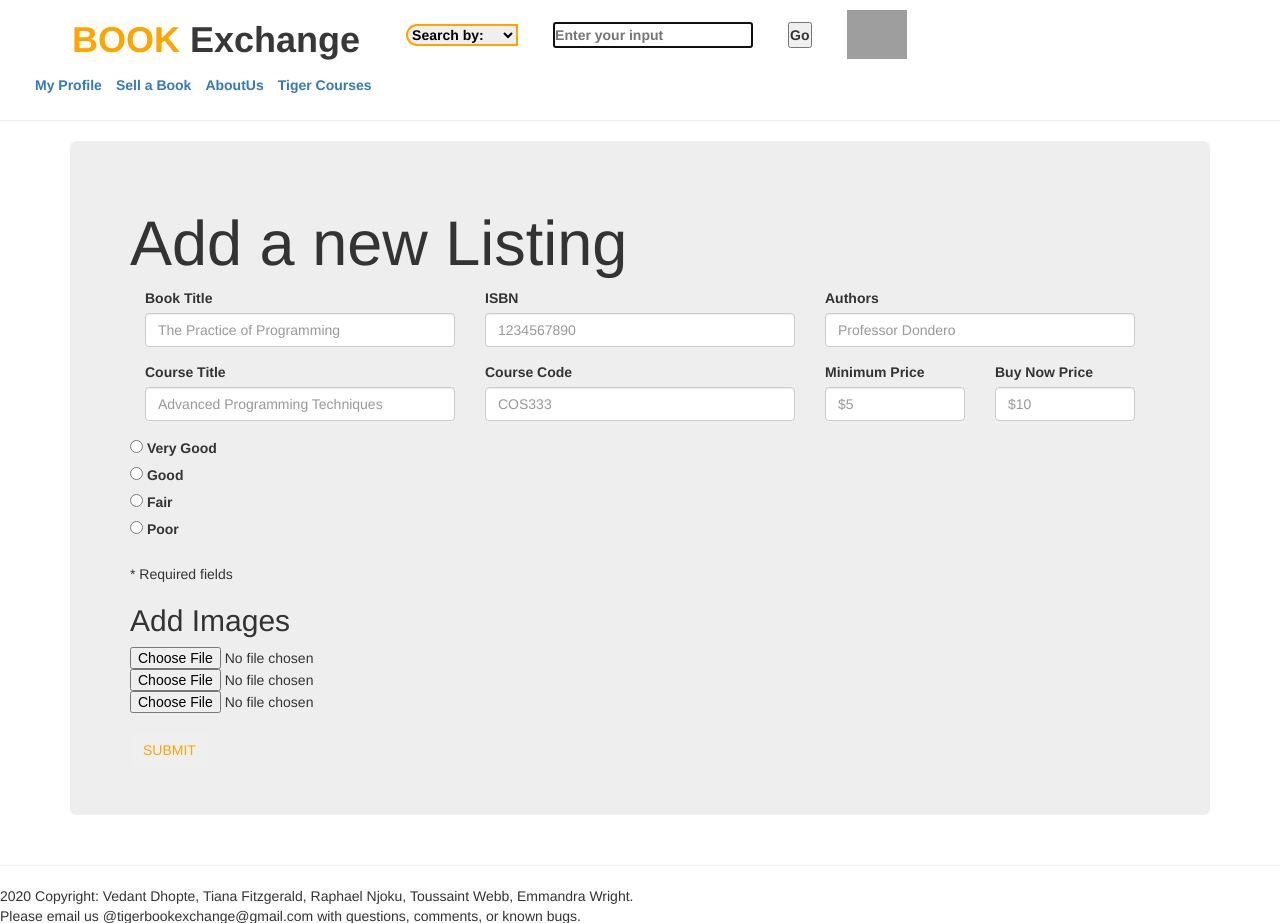
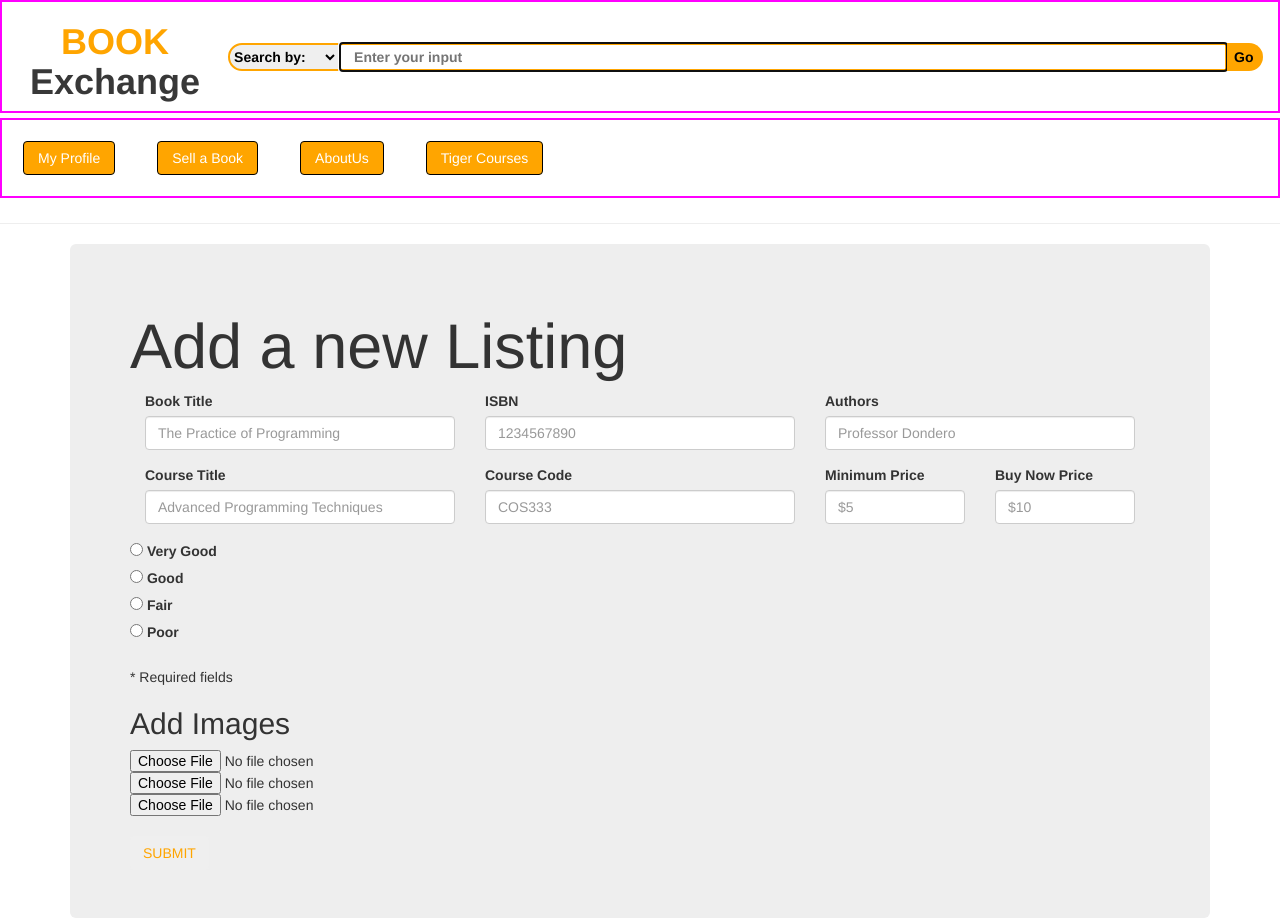
Before and after one commit to rtwebb/Book-Exchange, a Flask app: template template/sellerPage.html in a window 1280 px wide. Shown: the top 923 px of the page. Run offline with Flask 2, Linux system fonts and the light colour scheme; the template is opened without the code that fills it, so the values that code supplies are empty; some libraries are stand-ins or nearby versions; grey boxes are pictures that could not be loaded.

Commit message:
header styling

```diff
--- a/static/css/header.css
+++ b/static/css/header.css
@@ -26,10 +26,7 @@
   display: inline-block;
   overflow: hidden;
   width: 100%;
-}
-th {
-  padding-left: 0.5em;
-  padding-right: 0.5em;
+  border: 2px solid magenta;
 }
 
 th input {
@@ -43,11 +40,6 @@
 
 .searchBar {
   width: 100%;
-}
-
-
-.searchBar th {
-  padding-left: 2em;
 }
 
 .text-field {
@@ -71,6 +63,7 @@
   border-radius: 1em;
   border-bottom-right-radius: 0;
   border-top-right-radius: 0;
+  height: 2em;
 }
 
 .nav {
@@ -106,3 +99,42 @@
   display: block;
   opacity: 50%;
 }
+
+.header-entry {
+  padding-left: 2em;
+  padding-right: 2em;
+  background-color: yellow;
+}
+
+.padding-left {
+  padding-left: 2em;
+}
+
+.padding-right {
+  padding-right: 2em;
+}
+
+.input-box {
+  border: orange 2px solid;
+  height: 2em;
+  border-left: 0;
+  padding-left: 1em;
+}
+
+.go-btn {
+  border-radius: 2em;
+  border-bottom-left-radius: 0;
+  border-top-left-radius: 0;
+  border: 2px solid orange;
+  height: 2em;
+  border-left: 0;
+  padding-left: 0.5em;
+  padding-right: 0.5em;
+}
+.btn-info {
+  background-color: orange;
+  border-color: black;
+  margin: 1.5em;
+  padding-left: 1em;
+  padding-right: 1em;
+}
--- a/template/header.html
+++ b/template/header.html
@@ -10,14 +10,13 @@
     />
   </head>
 <header>
-  <span> <table class="searchBar"> </span>
+  <span> <table class="searchBar padding-left"> </span>
     <th class="h1 title text-dark"> <a href="homePage"><span class="orange">BOOK</span> Exchange </a></th>
 
-    <form name='searchType' action="searchResults" method='get'>
-      <th>
-
+    <form  name='searchType' action="searchResults" method='get'>
+      <th class="padding-left">
         <select id="searchType1" class="selector" name='dropDown' class=dropdown>
-          <option class="orange" value="" disabled="disabled"  style="display:none" selected="selected">Search by:</option>
+          <option value="" disabled="disabled"  style="display:none" selected="selected">Search by:</option>
 	        <option value='isbn'> ISBN </option>
 	        <option value='title'> Book Title </option>
   	      <option value='crscode'> Course Code </option>
@@ -26,20 +25,18 @@
 
     </th>
 
-      <th> <input type='text' id='searchQuery' name='query' placeholder="Enter your input"> </th>
-      <th> <input type='submit' value='Go'> </th>
+      <th > <input class="input-box" type='text' id='searchQuery' name='query' size="95" placeholder="Enter your input"> </th>
+      <th class="padding-right"> <input class="go-btn" type='submit' value='Go'> </th>
     </form>
-
+</div>
     <th><a href="profilePage"><img src="http://res.cloudinary.com/dijpr9qcs/image/upload/ze6qjgvblfhtqjw5iaat.jpg" width="60" height="49"></a></th>
   </table>
 </header>
 
 <table class="navBar">
-  <th> </th>
-  <th> </th>
-  <th> <a href="profilePage"> My Profile </a></th>
-  <th> <a href="sellerPage" method="GET">Sell a Book</a></th>
-  <th> <a href="aboutUs">AboutUs</a> </th>
-  <th> <a href="https://registrar.princeton.edu/course-offerings" target="_blank">Tiger Courses</a> </th>
+  <th> <a class="btn btn-info" href="profilePage" role="button"> My Profile </a></th>
+  <th> <a class="btn btn-info" href="sellerPage" method="GET">Sell a Book</a></th>
+  <th> <a class="btn btn-info" href="aboutUs">AboutUs</a> </th>
+  <th> <a class="btn btn-info" href="https://registrar.princeton.edu/course-offerings" target="_blank">Tiger Courses</a> </th>
 </table>
 <hr>
--- a/template/sellerPage.html
+++ b/template/sellerPage.html
@@ -14,12 +14,6 @@
       rel="stylesheet"
       href="{{ url_for('static', filename='css/sellerPage.css') }}"
     /-->
-
-    <style>
-      .jumbotron{
-          background-color:#2E2D88;
-      }
-    </style>
 
   </head>
 
```
